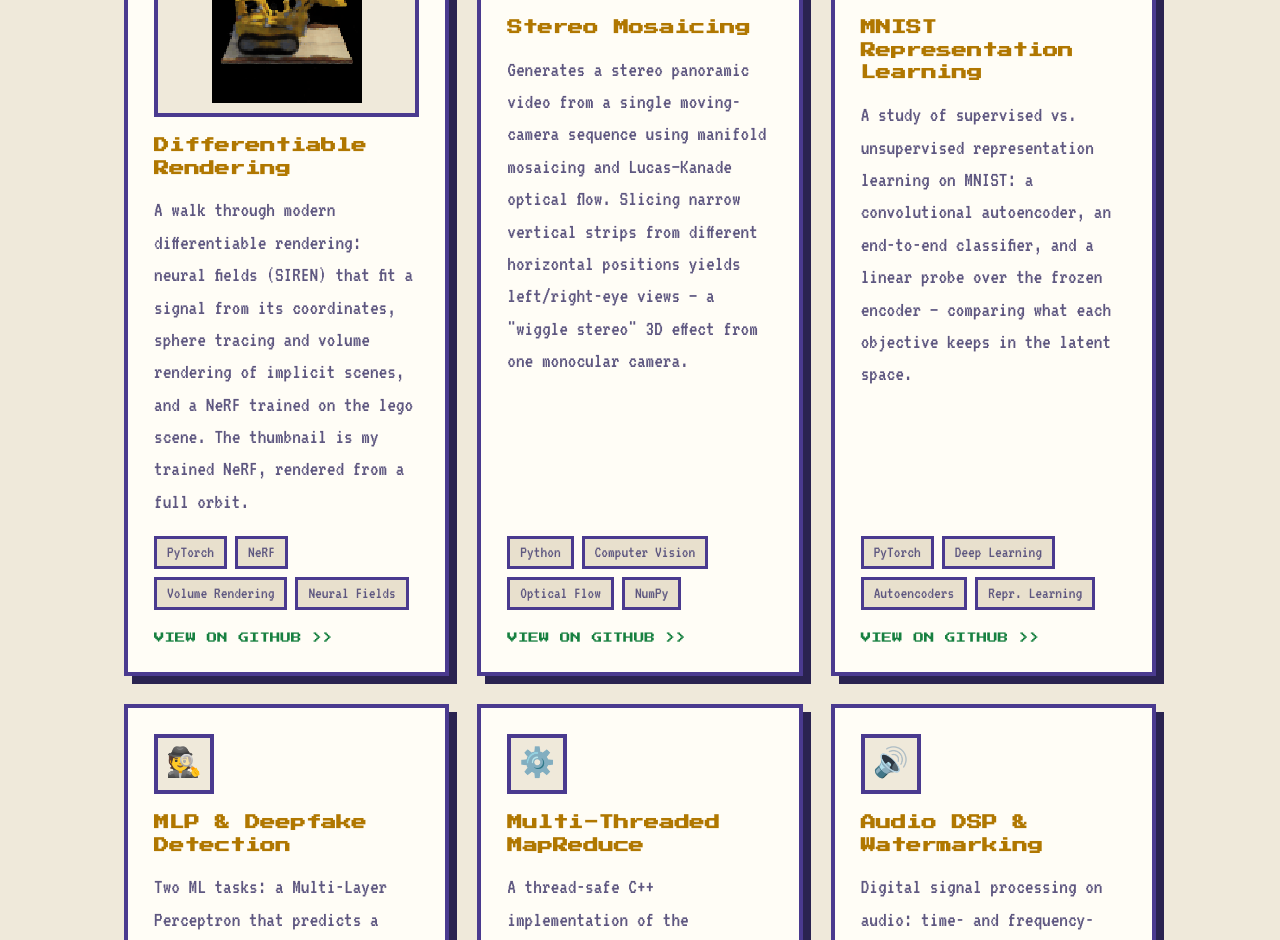
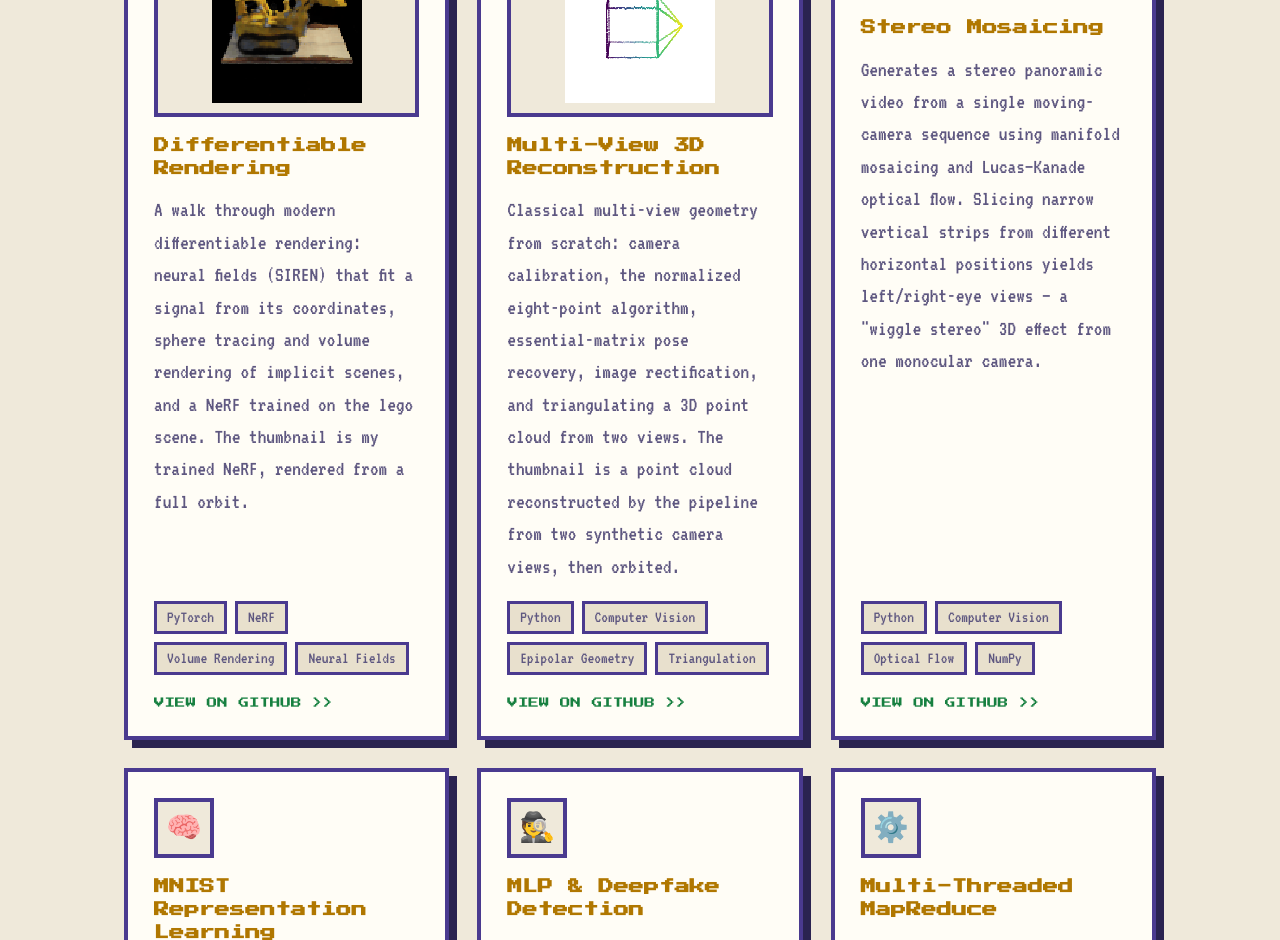
Before and after one commit to Yonghao-Lee/Yonghao-Lee.github.io, a React (Vite) app: page / in a window 1280 px wide. Shown: the part 2280-3220 px from the top of the page. Built offline with nearby package versions, Linux system fonts and the light colour scheme.

Commit message:
Add Multi-View 3D Reconstruction project card
New classical multi-view geometry project with an orbiting reconstructed
point cloud thumbnail (mvr-spin.gif).

```diff
--- a/src/data.js
+++ b/src/data.js
@@ -81,6 +81,21 @@ export const projects = [
     mediaAlt: 'A neural radiance field of the lego scene, rendered from a full orbit',
   },
   {
+    title: 'Multi-View 3D Reconstruction',
+    blurb:
+      'Classical multi-view geometry from scratch: camera calibration, the ' +
+      'normalized eight-point algorithm, essential-matrix pose recovery, image ' +
+      'rectification, and triangulating a 3D point cloud from two views. The ' +
+      'thumbnail is a point cloud reconstructed by the pipeline from two ' +
+      'synthetic camera views, then orbited.',
+    tags: ['Python', 'Computer Vision', 'Epipolar Geometry', 'Triangulation'],
+    link: 'https://github.com/Yonghao-Lee/multi-view-reconstruction',
+    linkLabel: 'View on GitHub',
+    icon: '📐',
+    media: import.meta.env.BASE_URL + 'mvr-spin.gif',
+    mediaAlt: 'A 3D point cloud reconstructed from two views, rendered from a full orbit',
+  },
+  {
     title: 'Stereo Mosaicing',
     blurb:
       'Generates a stereo panoramic video from a single moving-camera sequence ' +
```
Also changed, not shown: public/mvr-spin.gif (added).
